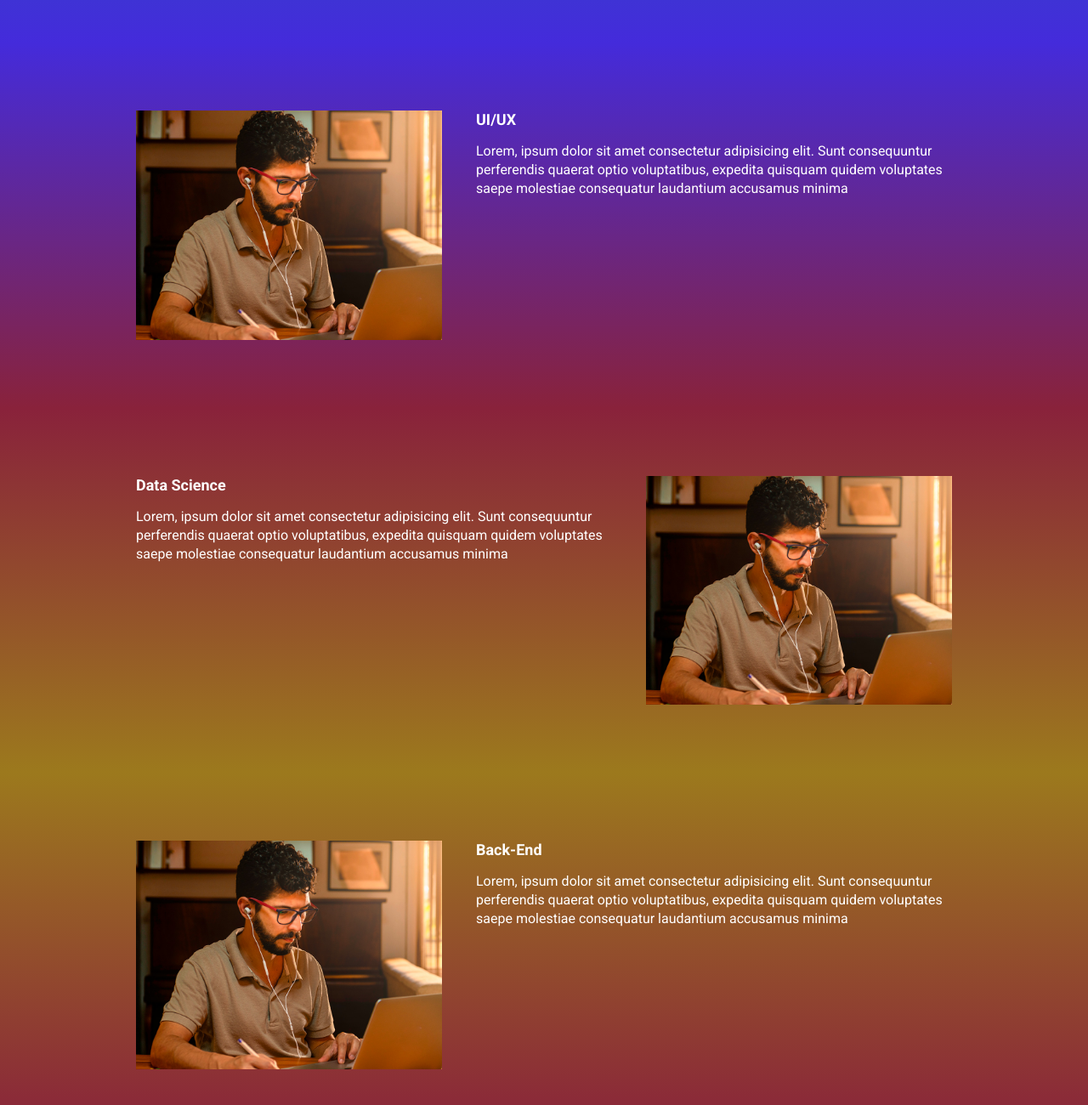
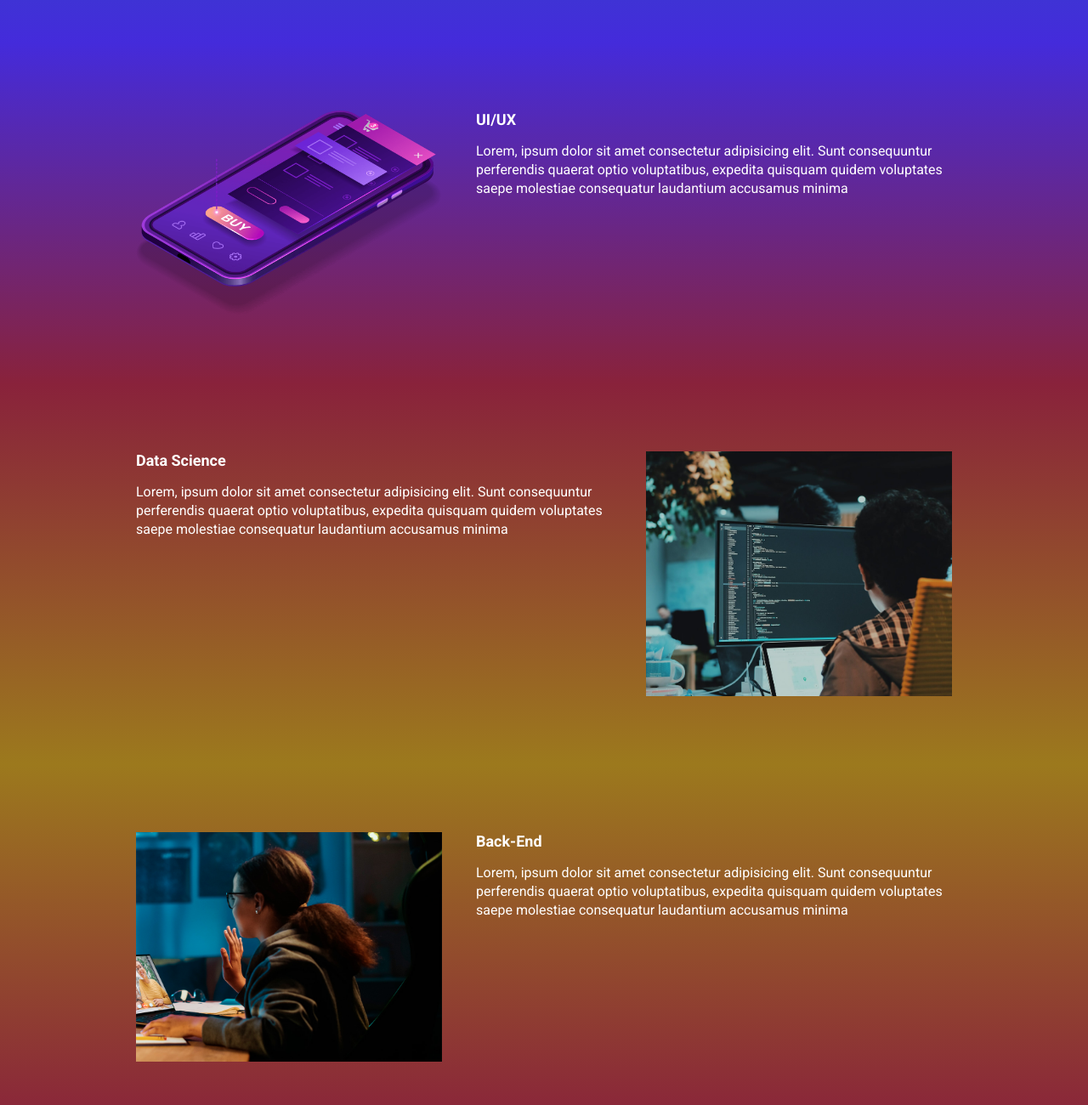
Before and after one commit to VictorSoares50/ebac_tech_talks, a website built with Parcel: page src/index.html in a window 1280 px wide. Shown: the part 940-2240 px from the top of the page at 85% size. Built offline with nearby package versions, Linux system fonts and the light colour scheme.

Commit message:
atualizando imagens das seções

```diff
--- a/src/index.html
+++ b/src/index.html
@@ -52,7 +52,7 @@
                 <h2 class="event__details__title">UI/UX</h2>
                 <p class="event__details__description"> Lorem, ipsum dolor sit amet consectetur adipisicing elit. Sunt consequuntur perferendis quaerat optio voluptatibus, expedita quisquam quidem voluptates saepe molestiae consequatur laudantium accusamus minima</p>
             </div>
-            <img class="event__image" src="./images/frontend.png" alt="Front-End">
+            <img class="event__image" src="./images/ui-ux.png" alt="UI/UX">
         </div>
     </section>
     <section class="event event--data-science">
@@ -61,7 +61,7 @@
                 <h2 class="event__details__title">Data Science</h2>
                 <p class="event__details__description"> Lorem, ipsum dolor sit amet consectetur adipisicing elit. Sunt consequuntur perferendis quaerat optio voluptatibus, expedita quisquam quidem voluptates saepe molestiae consequatur laudantium accusamus minima</p>
             </div>
-            <img class="event__image" src="./images/frontend.png" alt="Front-End">
+            <img class="event__image" src="./images/data.png" alt="Data science">
         </div>
     </section>
     <section class="event event--back-end event--image-left">
@@ -70,7 +70,7 @@
                 <h2 class="event__details__title">Back-End</h2>
                 <p class="event__details__description"> Lorem, ipsum dolor sit amet consectetur adipisicing elit. Sunt consequuntur perferendis quaerat optio voluptatibus, expedita quisquam quidem voluptates saepe molestiae consequatur laudantium accusamus minima</p>
             </div>
-            <img class="event__image" src="./images/frontend.png" alt="Front-End">
+            <img class="event__image" src="./images/backend.png" alt="back-End">
         </div>
     </section>
 
```
